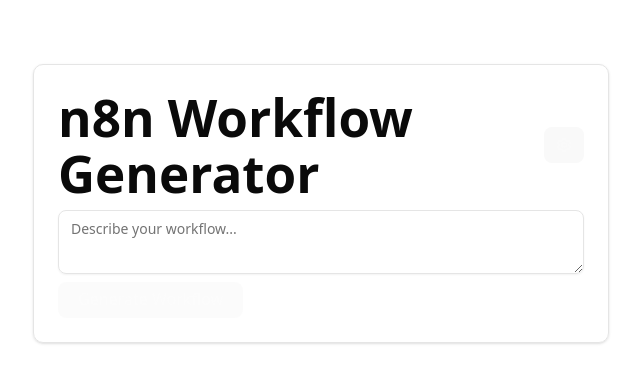
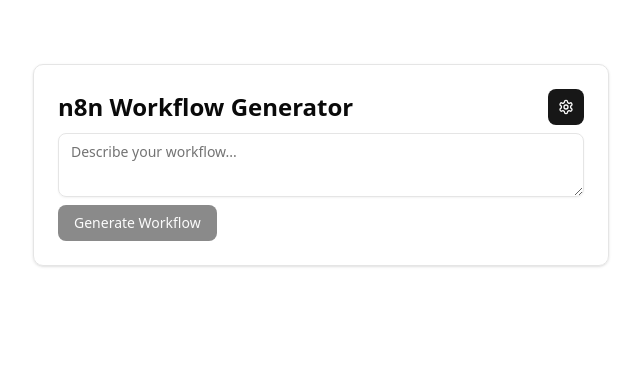
Before and after one commit to Yukaii/n8n-intelligence, a React (Vite) app: page / in a window 1280 px wide. Shown: the top 382 px of the page, without its empty margins (319-959 px from the left). Built offline with nearby package versions, Linux system fonts and the light colour scheme.

Commit message:
fix: update Tailwind CSS configuration and clean up index.css

```diff
--- a/frontend/index.css
+++ b/frontend/index.css
@@ -2,112 +2,6 @@
 @import "tw-animate-css";
 
 @custom-variant dark (&:is(.dark *));
-
-html, body, #root {
-  width: 100%;
-  height: 100%;
-}
-
-:root {
-  font-family: system-ui, Avenir, Helvetica, Arial, sans-serif;
-  line-height: 1.5;
-  font-weight: 400;
-
-  color-scheme: light dark;
-  color: rgba(255, 255, 255, 0.87);
-  background-color: #242424;
-
-  font-synthesis: none;
-  text-rendering: optimizeLegibility;
-  -webkit-font-smoothing: antialiased;
-  -moz-osx-font-smoothing: grayscale;
-  --radius: 0.625rem;
-  --background: oklch(1 0 0);
-  --foreground: oklch(0.145 0 0);
-  --card: oklch(1 0 0);
-  --card-foreground: oklch(0.145 0 0);
-  --popover: oklch(1 0 0);
-  --popover-foreground: oklch(0.145 0 0);
-  --primary: oklch(0.205 0 0);
-  --primary-foreground: oklch(0.985 0 0);
-  --secondary: oklch(0.97 0 0);
-  --secondary-foreground: oklch(0.205 0 0);
-  --muted: oklch(0.97 0 0);
-  --muted-foreground: oklch(0.556 0 0);
-  --accent: oklch(0.97 0 0);
-  --accent-foreground: oklch(0.205 0 0);
-  --destructive: oklch(0.577 0.245 27.325);
-  --border: oklch(0.922 0 0);
-  --input: oklch(0.922 0 0);
-  --ring: oklch(0.708 0 0);
-  --chart-1: oklch(0.646 0.222 41.116);
-  --chart-2: oklch(0.6 0.118 184.704);
-  --chart-3: oklch(0.398 0.07 227.392);
-  --chart-4: oklch(0.828 0.189 84.429);
-  --chart-5: oklch(0.769 0.188 70.08);
-  --sidebar: oklch(0.985 0 0);
-  --sidebar-foreground: oklch(0.145 0 0);
-  --sidebar-primary: oklch(0.205 0 0);
-  --sidebar-primary-foreground: oklch(0.985 0 0);
-  --sidebar-accent: oklch(0.97 0 0);
-  --sidebar-accent-foreground: oklch(0.205 0 0);
-  --sidebar-border: oklch(0.922 0 0);
-  --sidebar-ring: oklch(0.708 0 0);
-}
-
-a {
-  font-weight: 500;
-  color: #646cff;
-  text-decoration: inherit;
-}
-a:hover {
-  color: #535bf2;
-}
-
-body {
-  margin: 0;
-  display: flex;
-  place-items: center;
-  min-width: 320px;
-  min-height: 100vh;
-}
-
-h1 {
-  font-size: 3.2em;
-  line-height: 1.1;
-}
-
-button {
-  border-radius: 8px;
-  border: 1px solid transparent;
-  padding: 0.6em 1.2em;
-  font-size: 1em;
-  font-weight: 500;
-  font-family: inherit;
-  background-color: #1a1a1a;
-  cursor: pointer;
-  transition: border-color 0.25s;
-}
-button:hover {
-  border-color: #646cff;
-}
-button:focus,
-button:focus-visible {
-  outline: 4px auto -webkit-focus-ring-color;
-}
-
-@media (prefers-color-scheme: light) {
-  :root {
-    color: #213547;
-    background-color: #ffffff;
-  }
-  a:hover {
-    color: #747bff;
-  }
-  button {
-    background-color: #f9f9f9;
-  }
-}
 
 @theme inline {
   --radius-sm: calc(var(--radius) - 4px);
@@ -145,6 +39,41 @@
   --color-sidebar-accent-foreground: var(--sidebar-accent-foreground);
   --color-sidebar-border: var(--sidebar-border);
   --color-sidebar-ring: var(--sidebar-ring);
+}
+
+:root {
+  --radius: 0.625rem;
+  --background: oklch(1 0 0);
+  --foreground: oklch(0.145 0 0);
+  --card: oklch(1 0 0);
+  --card-foreground: oklch(0.145 0 0);
+  --popover: oklch(1 0 0);
+  --popover-foreground: oklch(0.145 0 0);
+  --primary: oklch(0.205 0 0);
+  --primary-foreground: oklch(0.985 0 0);
+  --secondary: oklch(0.97 0 0);
+  --secondary-foreground: oklch(0.205 0 0);
+  --muted: oklch(0.97 0 0);
+  --muted-foreground: oklch(0.556 0 0);
+  --accent: oklch(0.97 0 0);
+  --accent-foreground: oklch(0.205 0 0);
+  --destructive: oklch(0.577 0.245 27.325);
+  --border: oklch(0.922 0 0);
+  --input: oklch(0.922 0 0);
+  --ring: oklch(0.708 0 0);
+  --chart-1: oklch(0.646 0.222 41.116);
+  --chart-2: oklch(0.6 0.118 184.704);
+  --chart-3: oklch(0.398 0.07 227.392);
+  --chart-4: oklch(0.828 0.189 84.429);
+  --chart-5: oklch(0.769 0.188 70.08);
+  --sidebar: oklch(0.985 0 0);
+  --sidebar-foreground: oklch(0.145 0 0);
+  --sidebar-primary: oklch(0.205 0 0);
+  --sidebar-primary-foreground: oklch(0.985 0 0);
+  --sidebar-accent: oklch(0.97 0 0);
+  --sidebar-accent-foreground: oklch(0.205 0 0);
+  --sidebar-border: oklch(0.922 0 0);
+  --sidebar-ring: oklch(0.708 0 0);
 }
 
 .dark {
--- a/tsconfig.app.json
+++ b/tsconfig.app.json
@@ -21,6 +21,7 @@
     "noUnusedParameters": true,
     "noFallthroughCasesInSwitch": true,
     "noUncheckedSideEffectImports": true,
+    "baseUrl": ".",
     "paths": {
       "@/*": ["./frontend/*"],
     }
```
Also changed, not shown: components.json.
